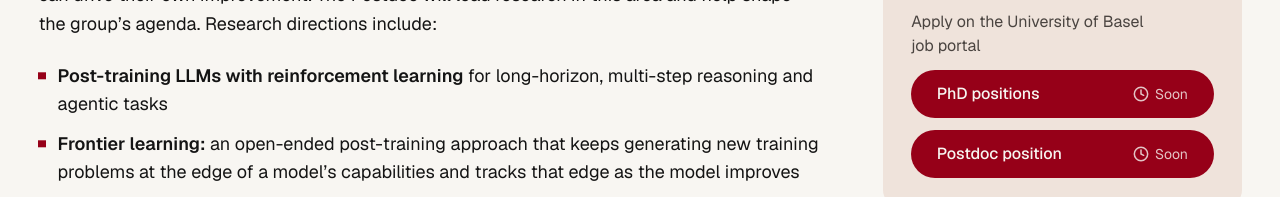
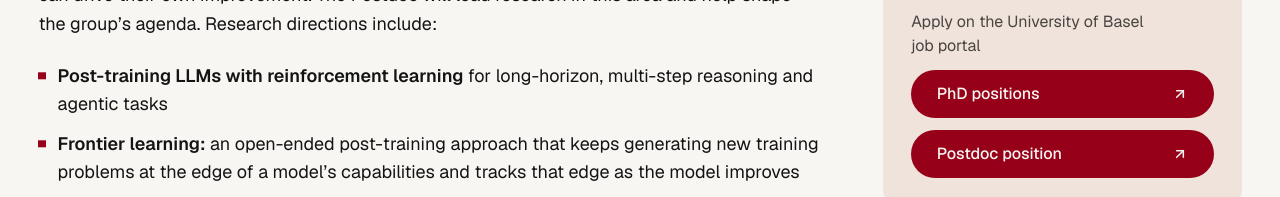
Before and after one commit to ilijabogunovic/rhine-ai, a React (Vite) app: page /news/phd-postdoc-recursive-self-improvement-2026 in a window 1280 px wide. Shown: the part 755-952 px from the top of the page. Built offline with nearby package versions, Linux system fonts and the light colour scheme.

Commit message:
Link the Recursive Self-Improvement opening to the job portal
Co-Authored-By: Claude Opus 5.5 <noreply@anthropic.com>

```diff
--- a/src/pages/news/PhdPostdocRecursiveSelfImprovement2026.tsx
+++ b/src/pages/news/PhdPostdocRecursiveSelfImprovement2026.tsx
@@ -8,11 +8,11 @@ import { ArrowUpRight, Clock } from "lucide-react";
 const portal = [
   {
     label: "PhD positions",
-    url: "",
+    url: "https://jobs.unibas.ch/offene-stellen/phd-position-in-recursive-self-improvement-prof-i-bogunovic/2b75cea1-620c-4740-8c21-0d290d31ff4b",
   },
   {
     label: "Postdoc position",
-    url: "",
+    url: "https://jobs.unibas.ch/offene-stellen/postdoc-position-in-recursive-self-improvement-prof-i-bogunovic/59e22c12-f94b-433b-a69a-f8112c863e30",
   },
 ];
 const portalReady = portal.every((p) => p.url);
```
